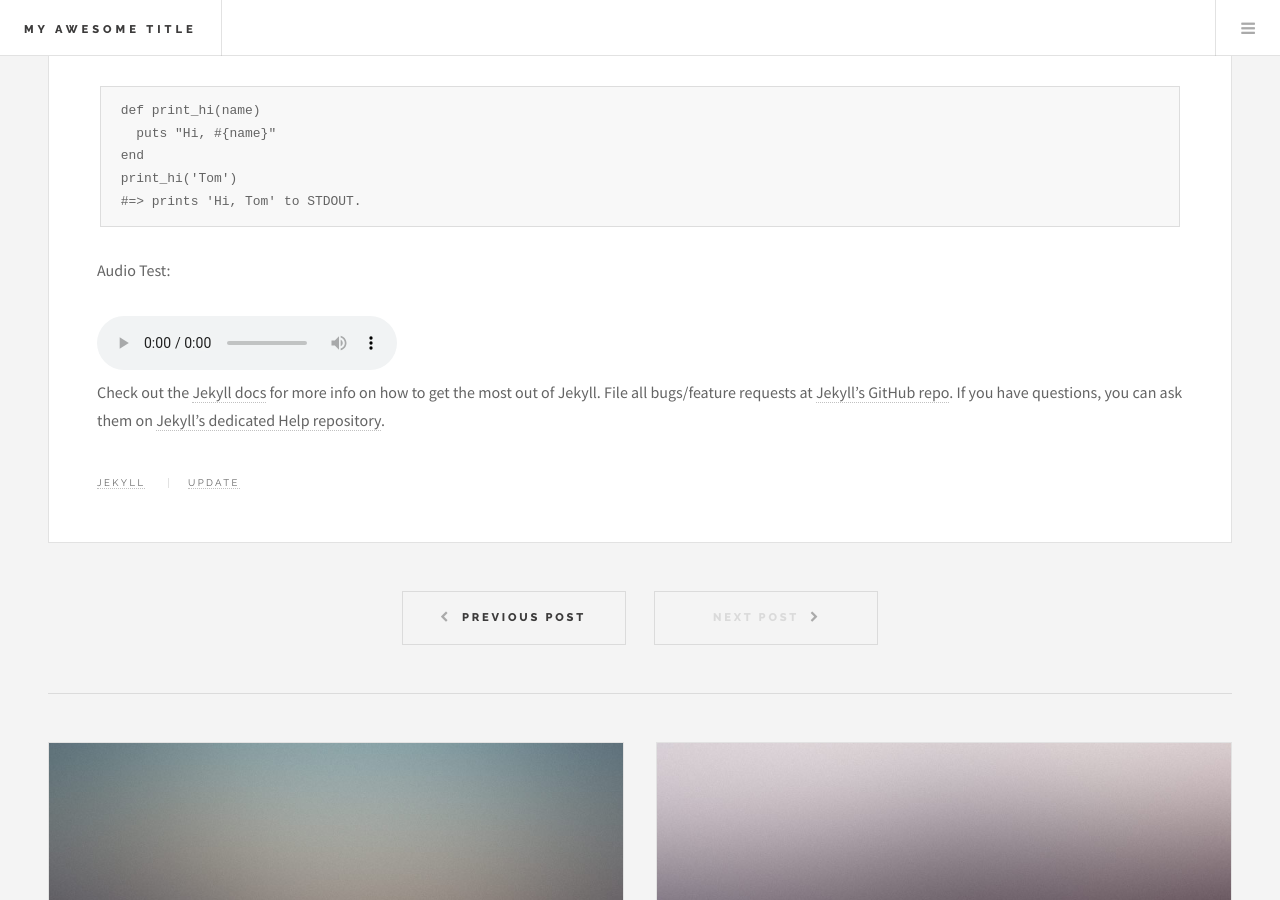
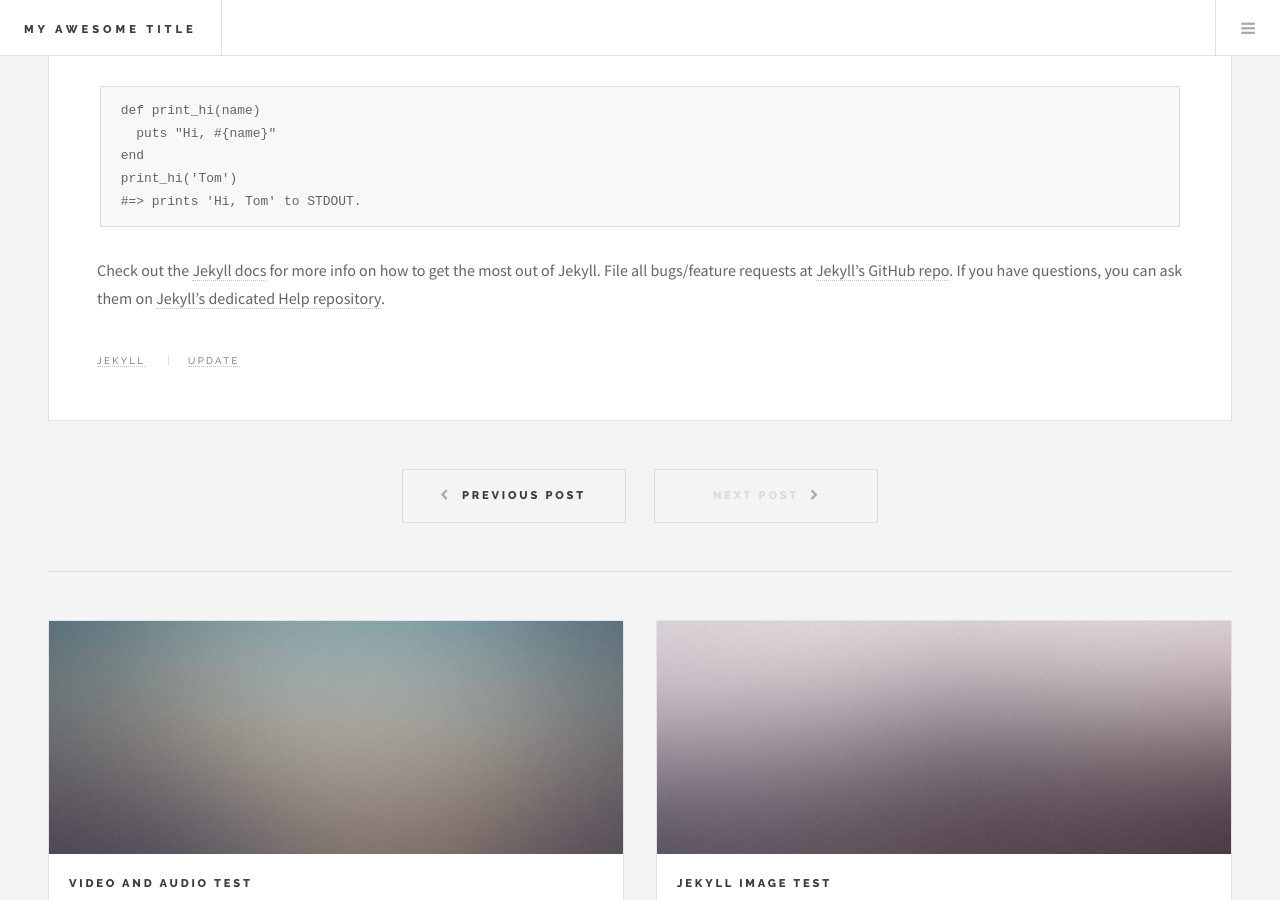
Before and after one commit to avildes/blog, a Jekyll site: the page built from _posts/2016-08-01-Video-Test.markdown, in a window 1280 px wide and 900 px high, scrolled down 1921 px. Built offline with Jekyll 4.4.1, drawn with Linux system fonts in a browser that asks for light colours; comment, search, counter and statistics services are not loaded.

Commit message:
Update 2016-08-01-Video-Test.markdown

```diff
--- a/_posts/2016-08-01-Video-Test.markdown
+++ b/_posts/2016-08-01-Video-Test.markdown
@@ -31,14 +31,7 @@ print_hi('Tom')
 #=> prints 'Hi, Tom' to STDOUT.
 {% endhighlight %}
 
-Audio Test:
 
-<audio controls>
-   <source src="https://{{ site.burl }}assets/audio/android.mp3"
-           type='audio/mp3'>
-   <!-- The next line will only be executed if the browser doesn't support the <audio> tag-->
-   <p>Your user agent does not support the HTML5 Audio element.</p>
-</audio>
 
 Check out the [Jekyll docs][jekyll] for more info on how to get the most out of Jekyll. File all bugs/feature requests at [Jekyll’s GitHub repo][jekyll-gh]. If you have questions, you can ask them on [Jekyll’s dedicated Help repository][jekyll-help].
 
```
